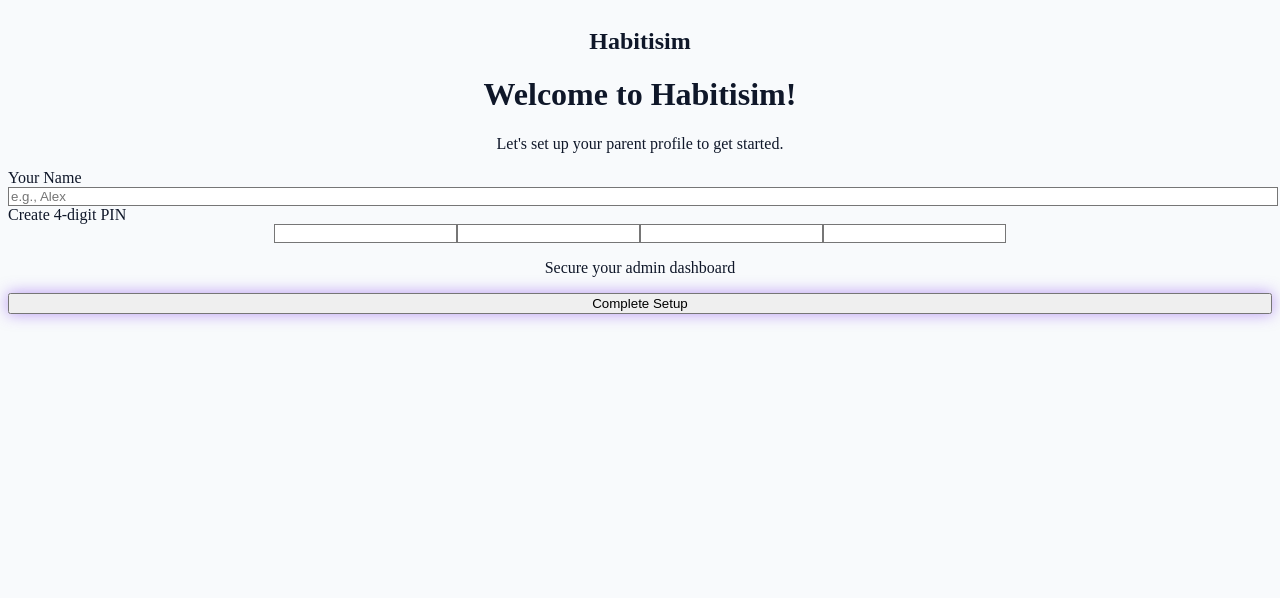
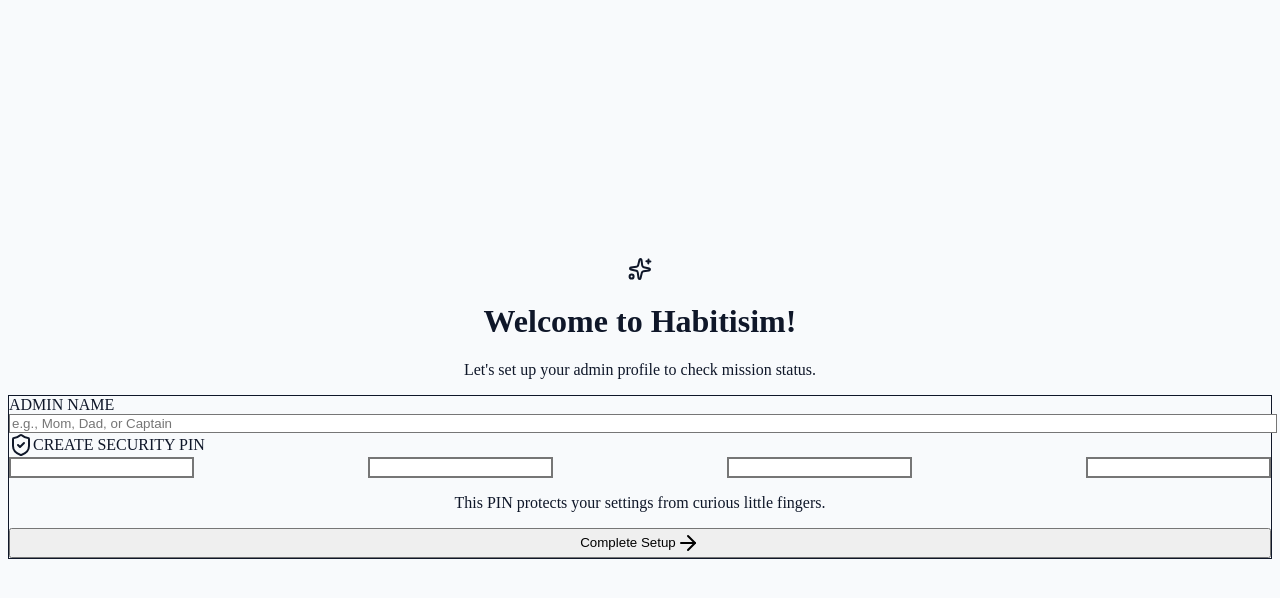
Before and after one commit to tonyjoseph001/habitisam, a Next.js app: page /setup in a window 1280 px wide. Shown: the top 598 px of the page. Built offline with nearby package versions, Linux system fonts and the light colour scheme; no server answers.

Commit message:
Style: Polish Setup Page with Framer Motion and modern UI

```diff
--- a/src/app/(child)/child/routine/page.tsx
+++ b/src/app/(child)/child/routine/page.tsx
@@ -8,6 +8,7 @@
 import { Check, Star, ChevronRight, Play } from 'lucide-react';
 import { Button } from '@/components/ui/button';
 import confetti from 'canvas-confetti';
+import { playSound } from '@/lib/sound';
 
 function RoutinePlayerContent() {
     const searchParams = useSearchParams();
@@ -44,6 +45,7 @@
         if (!routine || !activeProfile) return;
 
         setIsComplete(true);
+        playSound('complete');
         confetti({
             particleCount: 100,
             spread: 70,
--- a/src/app/(public)/setup/page.tsx
+++ b/src/app/(public)/setup/page.tsx
@@ -8,6 +8,8 @@
 import { Input } from "@/components/ui/input";
 import { useSessionStore } from "@/lib/store/useSessionStore";
 import { v4 as uuidv4 } from 'uuid';
+import { motion } from "framer-motion";
+import { Sparkles, ArrowRight, ShieldCheck } from "lucide-react";
 
 export default function SetupPage() {
     const { user, loading } = useAuth();
@@ -19,7 +21,11 @@
     const [error, setError] = useState("");
 
     const handlePinChange = (index: number, value: string) => {
-        if (value.length > 1) return; // Prevent multiple chars
+        if (!/^\d*$/.test(value)) return; // Only allow digits
+        if (value.length > 1) {
+            // Handle paste? For now just take last char
+            value = value.slice(-1);
+        }
 
         const newPin = [...pin];
         newPin[index] = value;
@@ -48,7 +54,7 @@
             return;
         }
 
-        if (!user) return; // Should not happen if guarded
+        if (!user) return;
 
         try {
             // Create new Parent Profile
@@ -59,16 +65,12 @@
                 type: 'parent',
                 pin: pinString,
                 theme: 'admin',
-                avatarId: 'parent-1', // Default
+                avatarId: 'parent-1',
                 createdAt: new Date()
             };
 
             await db.profiles.add(newProfile as any);
-
-            // Update session
             setActiveProfile(newProfile);
-
-            // Redirect to dashboard
             router.push("/parent/dashboard");
         } catch (err) {
             console.error("Setup failed", err);
@@ -76,64 +78,90 @@
         }
     };
 
-    if (loading) return <div className="flex h-screen items-center justify-center">Loading...</div>;
+    if (loading) return (
+        <div className="flex min-h-screen items-center justify-center bg-slate-50">
+            <div className="animate-spin rounded-full h-8 w-8 border-b-2 border-violet-600"></div>
+        </div>
+    );
 
     return (
-        <div className="min-h-screen bg-[#F8FAFC] flex flex-col items-center p-6">
-            {/* 1. Header */}
-            <div className="mt-12 mb-8 text-center">
-                <h2 className="text-violet-600 font-bold text-xl mb-2">Habitisim</h2>
-                <h1 className="text-3xl font-bold text-slate-900 mb-1">Welcome to Habitisim!</h1>
-                <p className="text-slate-500">Let's set up your parent profile to get started.</p>
+        <div className="min-h-screen bg-gradient-to-br from-violet-100 via-white to-pink-50 flex flex-col items-center justify-center p-6">
+            <motion.div
+                initial={{ opacity: 0, y: 20 }}
+                animate={{ opacity: 1, y: 0 }}
+                transition={{ duration: 0.5 }}
+                className="w-full max-w-lg"
+            >
+                {/* Header Section */}
+                <div className="text-center mb-8 space-y-2">
+                    <div className="w-16 h-16 bg-violet-600 rounded-2xl mx-auto flex items-center justify-center shadow-lg shadow-violet-200 rotate-3 transform hover:rotate-6 transition-transform">
+                        <Sparkles className="w-8 h-8 text-white" />
+                    </div>
+                    <h1 className="text-4xl font-extrabold text-slate-900 tracking-tight">Welcome to Habitisim!</h1>
+                    <p className="text-lg text-slate-500 max-w-xs mx-auto">Let's set up your admin profile to check mission status.</p>
                 </div>
 
-            {/* 2. Main Content Card */}
-            <div className="w-full max-w-md bg-white rounded-2xl shadow-lg p-8 flex flex-col gap-6">
-
+                {/* Main Card */}
+                <div className="bg-white rounded-3xl shadow-xl p-8 space-y-8 border border-white/50 backdrop-blur-sm">
                     {/* Name Input */}
-                <div className="flex flex-col gap-2">
-                    <label className="text-sm font-medium text-slate-700">Your Name</label>
+                    <div className="space-y-3">
+                        <label className="text-sm font-bold text-slate-700 uppercase tracking-wider flex items-center gap-2">
+                            Admin Name
+                        </label>
                         <Input
-                        placeholder="e.g., Alex"
+                            placeholder="e.g., Mom, Dad, or Captain"
                             value={name}
                             onChange={(e) => setName(e.target.value)}
+                            className="bg-slate-50 border-slate-200 h-14 text-lg focus:ring-violet-500 focus:border-violet-500 transition-all rounded-xl"
                         />
                     </div>
 
-                {/* PIN Creation */}
-                <div className="flex flex-col gap-2">
-                    <label className="text-sm font-medium text-slate-700">Create 4-digit PIN</label>
-                    <div className="flex gap-4 justify-center">
+                    {/* PIN Input */}
+                    <div className="space-y-4">
+                        <label className="text-sm font-bold text-slate-700 uppercase tracking-wider flex items-center gap-2">
+                            <ShieldCheck className="w-4 h-4 text-violet-500" />
+                            Create Security PIN
+                        </label>
+                        <div className="flex gap-4 justify-between px-4">
                             {[0, 1, 2, 3].map((i) => (
-                            <input
+                                <motion.input
                                     key={i}
                                     id={`pin-${i}`}
                                     type="password"
                                     inputMode="numeric"
-                                className="w-14 h-14 border border-slate-300 rounded-lg text-center text-2xl focus:outline-none focus:ring-2 focus:ring-violet-500"
                                     maxLength={1}
                                     value={pin[i]}
                                     onChange={(e) => handlePinChange(i, e.target.value)}
                                     onKeyDown={(e) => handleKeyDown(i, e)}
+                                    whileFocus={{ scale: 1.1, borderColor: "#7c3aed", boxShadow: "0 0 0 4px rgba(124, 58, 237, 0.1)" }}
+                                    className="w-16 h-16 border-2 border-slate-200 rounded-2xl text-center text-3xl font-bold text-slate-800 bg-slate-50 outline-none transition-all shadow-sm focus:bg-white"
                                 />
                             ))}
                         </div>
-                    <p className="text-xs text-slate-500 text-center">Secure your admin dashboard</p>
+                        <p className="text-xs text-slate-400 text-center font-medium">This PIN protects your settings from curious little fingers.</p>
                     </div>
 
-                {error && <p className="text-red-500 text-sm text-center">{error}</p>}
+                    {error && (
+                        <motion.div
+                            initial={{ opacity: 0, height: 0 }}
+                            animate={{ opacity: 1, height: 'auto' }}
+                            className="bg-red-50 text-red-600 text-sm p-3 rounded-lg text-center font-medium border border-red-100"
+                        >
+                            {error}
+                        </motion.div>
+                    )}
 
                     {/* Action Button */}
                     <Button
                         variant="cosmic"
                         size="lg"
-                    className="w-full mt-2"
+                        className="w-full h-14 text-lg font-bold rounded-xl shadow-lg shadow-violet-200 active:scale-95 transition-all"
                         onClick={handleCompleteSetup}
                     >
-                    Complete Setup
+                        Complete Setup <ArrowRight className="ml-2 w-5 h-5" />
                     </Button>
-
                 </div>
+            </motion.div>
         </div>
     );
 }
--- /dev/null
+++ b/src/lib/sound.ts
@@ -0,0 +1,21 @@
+
+export const playSound = (type: 'complete' | 'select' | 'error') => {
+    // In a real app, these would proceed from an asset folder
+    // For now, we will just log or assume these assets exist in public/sounds
+    // OR we could use AudioContext for synthesized beeps if we want to be fancy without assets
+    // Let's assume standard assets path
+
+    const sounds = {
+        complete: '/sounds/success.mp3',
+        select: '/sounds/pop.mp3',
+        error: '/sounds/error.mp3'
+    };
+
+    try {
+        const audio = new Audio(sounds[type]);
+        audio.volume = 0.5;
+        audio.play().catch(e => console.warn("Audio play failed (interaction needed first?)", e));
+    } catch (err) {
+        console.error("Sound error", err);
+    }
+};
```
Also changed, not shown: src/app/page.tsx (+12 -59 lines). Lines whose indentation alone changed are shown as unchanged.
